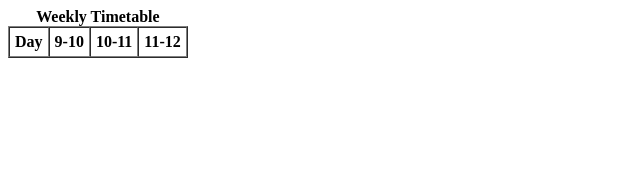
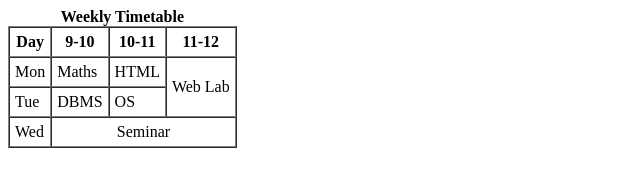
Before and after one commit to upreet07/WDW_0257, a plain HTML site: page ASSIGNMENT/Assignment 13/index.html in a window 1280 px wide. Shown: the whole page, without its empty margins (0-640 px from the left). Drawn offline with Linux system fonts and the light colour scheme.

Commit message:
Assignment 13 table completed

```diff
--- a/ASSIGNMENT/Assignment 13/index.html
+++ b/ASSIGNMENT/Assignment 13/index.html
@@ -10,5 +10,20 @@
                     <th>10-11</th>
                     <th>11-12</th>
                 </tr>
+                 <tr>
+                  <td>Mon</td>
+                  <td>Maths</td>
+                  <td>HTML</td>
+                  <td rowspan="2">Web Lab</td>
+                </tr>
+                <tr>
+                  <td>Tue</td>
+                  <td>DBMS</td>
+                  <td>OS</td>
+                </tr>
+                <tr>
+                  <td>Wed</td>
+                  <td colspan="3" align="center">Seminar</td>
+                  </tr>
                 </table>
             </body>
```
